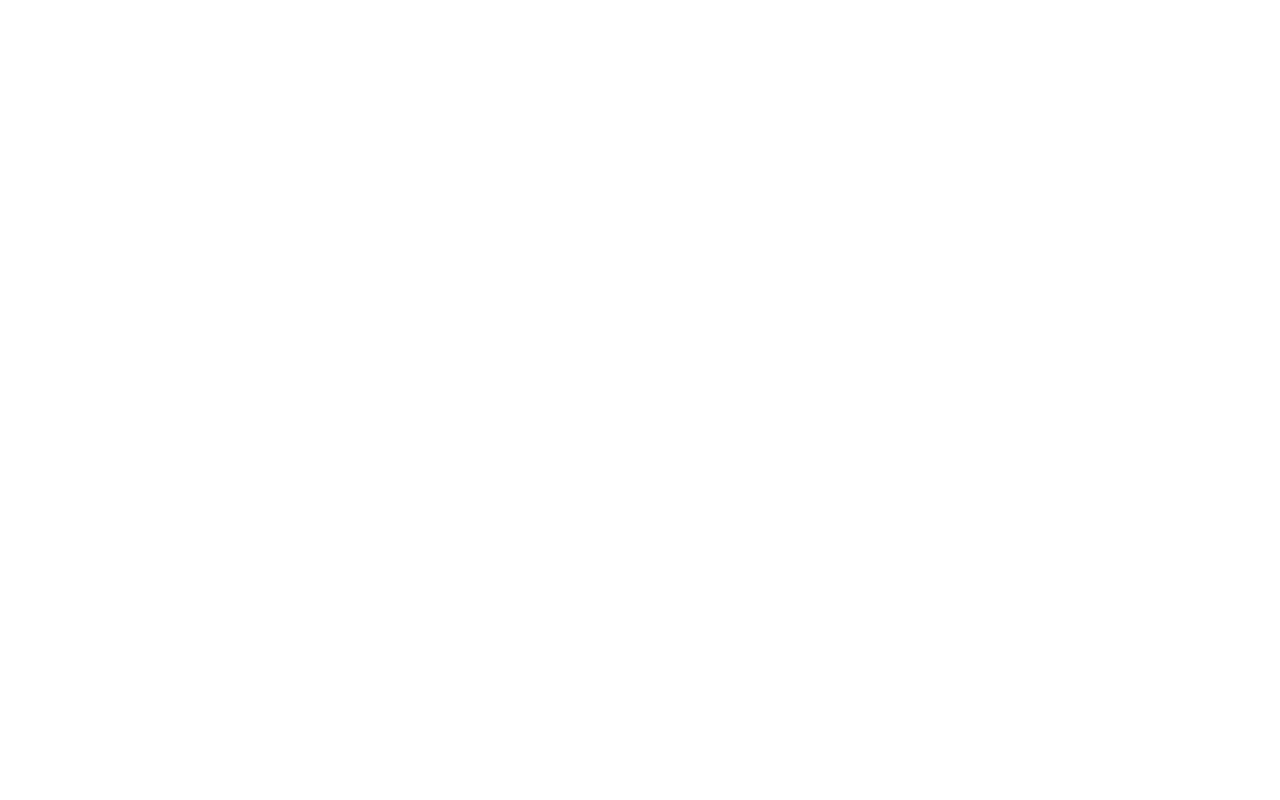
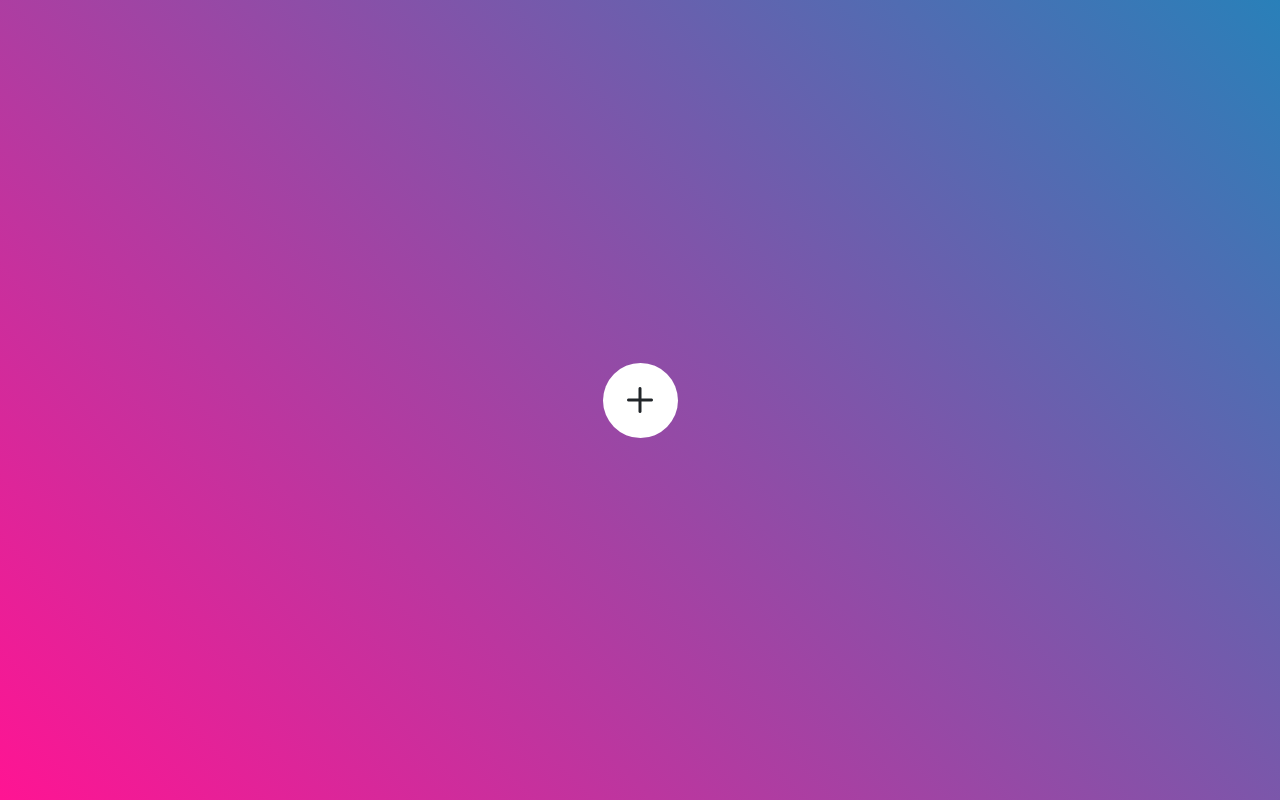
Before and after one commit to jamoliddin1/circular-nav-menu, a plain HTML site: page index.html in a window 1280 px wide. Drawn offline with nearby package versions, Linux system fonts and the light colour scheme.

Commit message:
toggling

```diff
--- a/index.html
+++ b/index.html
@@ -6,8 +6,23 @@
   <meta name="viewport" content="width=device-width, initial-scale=1.0">
   <script src="https://kit.fontawesome.com/f29eef3e38.js" crossorigin="anonymous"></script>
   <link rel="stylesheet" href="./style.css">
+  <script src="https://cdnjs.cloudflare.com/ajax/libs/jquery/3.6.1/jquery.min.js" integrity="sha512-aVKKRRi/Q/YV+4mjoKBsE4x3H+BkegoM/em46NNlCqNTmUYADjBbeNefNxYV7giUp0VxICtqdrbqU7iVaeZNXA==" crossorigin="anonymous" referrerpolicy="no-referrer"></script>
   <title>Circular navigation menu</title>
 </head>
 <body>
+  <ul class="circle-menu">
+    <div class="toggle">
+      <i class="fa-regular fa-plus"></i>
+    </div>
+  </ul>
+
+  <script>
+    $(document).ready(function(){
+      $(".toggle").click(function(){
+        $(".circle-menu").toggleClass("active");
+        $(".toggle").toggleClass("active");
+      })
+    })
+  </script>
 </body>
 </html>
--- a/style.css
+++ b/style.css
@@ -0,0 +1,44 @@
+* {
+  margin: 0;
+  padding: 0;
+  box-sizing: border-box;
+}
+
+body {
+  display: flex;
+  justify-content: center;
+  align-items: center;
+  min-height: 100vh;
+  background: linear-gradient(45deg, deeppink, #2980b9);
+}
+
+.circle-menu {
+  position: relative;
+  width: 300px;
+  height: 300px;
+  display: flex;
+  justify-content: center;
+  align-items: center;
+}
+
+ .toggle {
+  display: flex;
+  justify-content: center;
+  align-items: center;
+  font-size: 2rem;
+  position: absolute;
+  width: 75px;
+  height: 75px;
+  cursor: pointer;
+  background-color: #fff;
+  color: #212529;
+  transition: 0.5s;
+  border-radius: 50%;
+}
+
+.toggle.active {
+  transform: rotate(315deg);
+  box-shadow: 0 0 0 68px #fff;
+  background: linear-gradient(45deg, deeppink, #2980b9);
+  color: #fff;
+}
```
